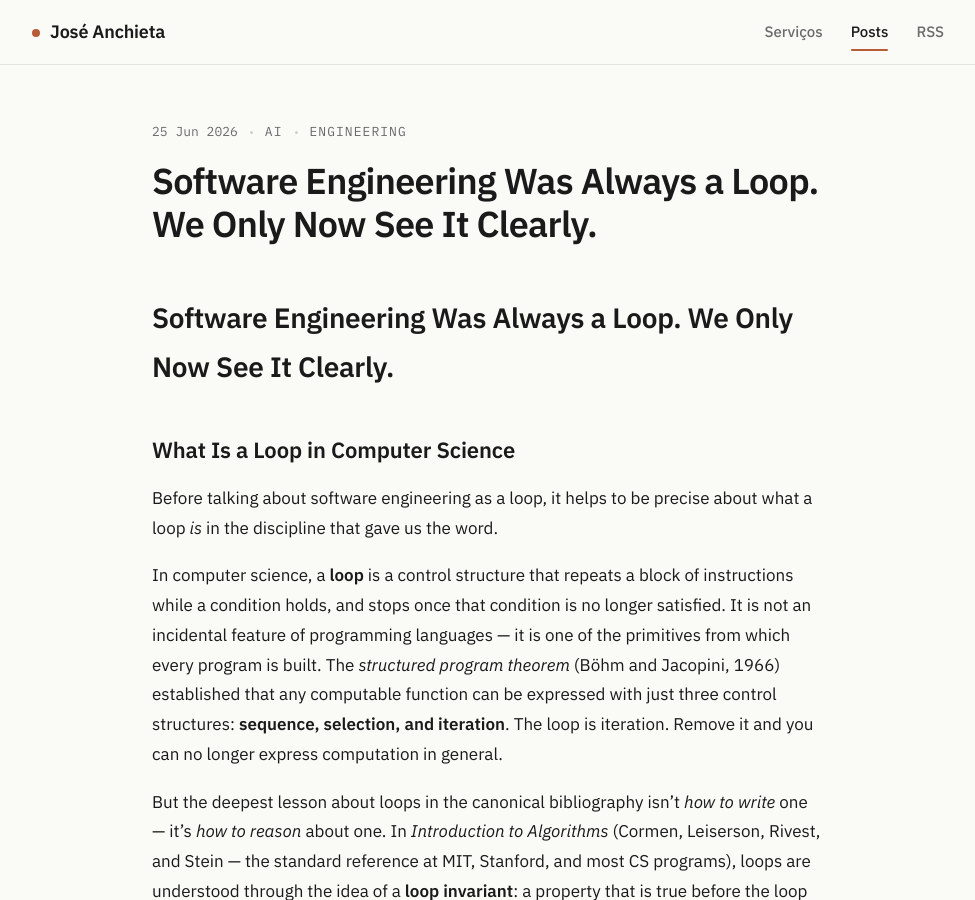
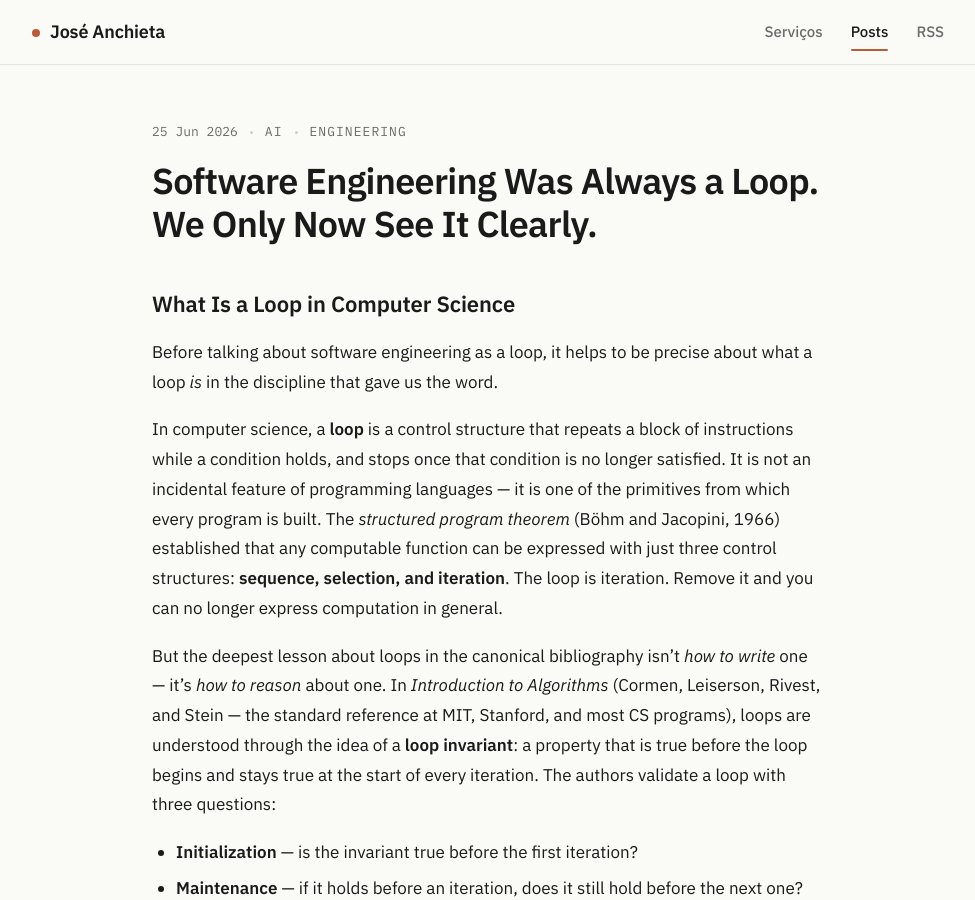
Before and after one commit to anchietajunior/terminal-log-blog, a Jekyll site: the page built from _posts/2026-06-25-software-engineering-was-always-a-loop.md, in a window 1280 px wide and 900 px high. Shown: the whole window, without its empty margins (152-1127 px from the left). Built offline with Jekyll 4.4.1, drawn with Linux system fonts in a browser that asks for light colours.

Commit message:
remove duplicated title

```diff
--- a/_posts/2026-06-25-software-engineering-was-always-a-loop.md
+++ b/_posts/2026-06-25-software-engineering-was-always-a-loop.md
@@ -7,8 +7,6 @@ tags: [ai, software-engineering, agents, llm, loop]
 layout: post
 lang: en
 ---
-
-# Software Engineering Was Always a Loop. We Only Now See It Clearly.
 
 ## What Is a Loop in Computer Science
 
```
